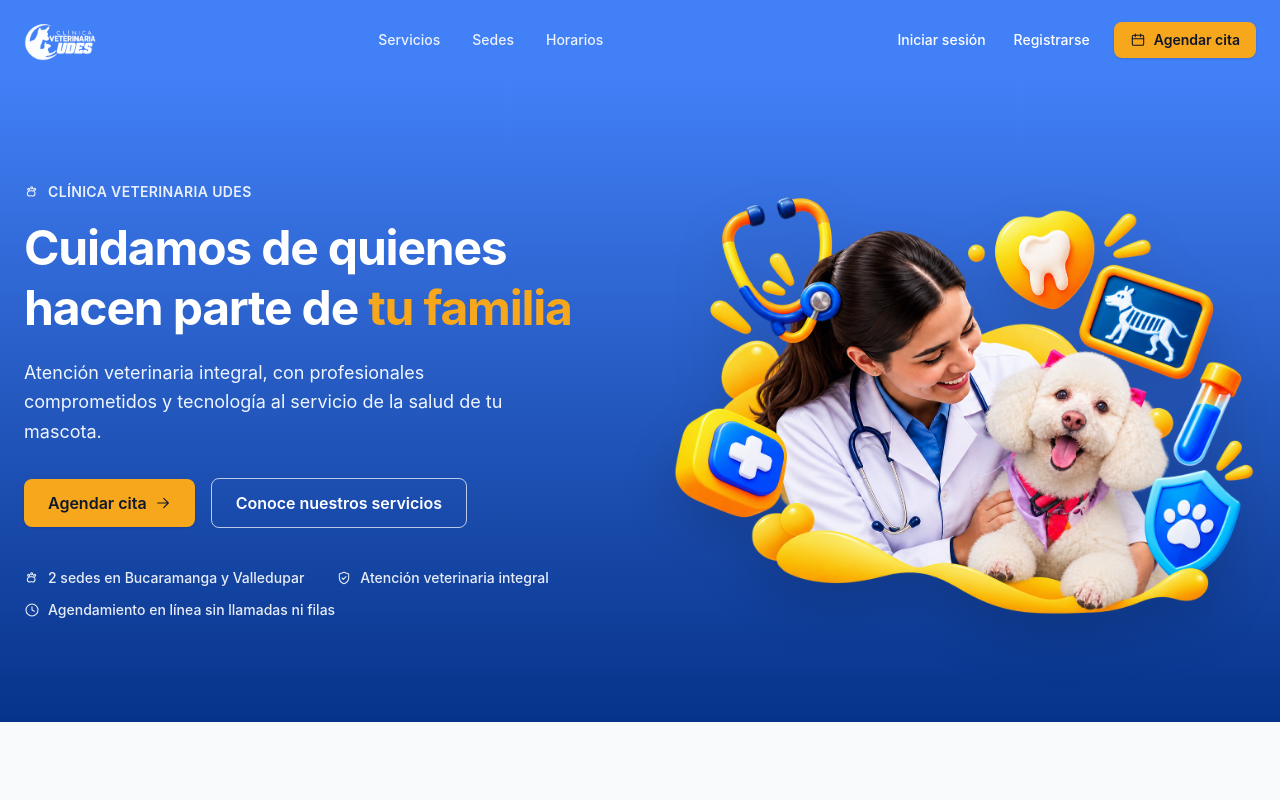
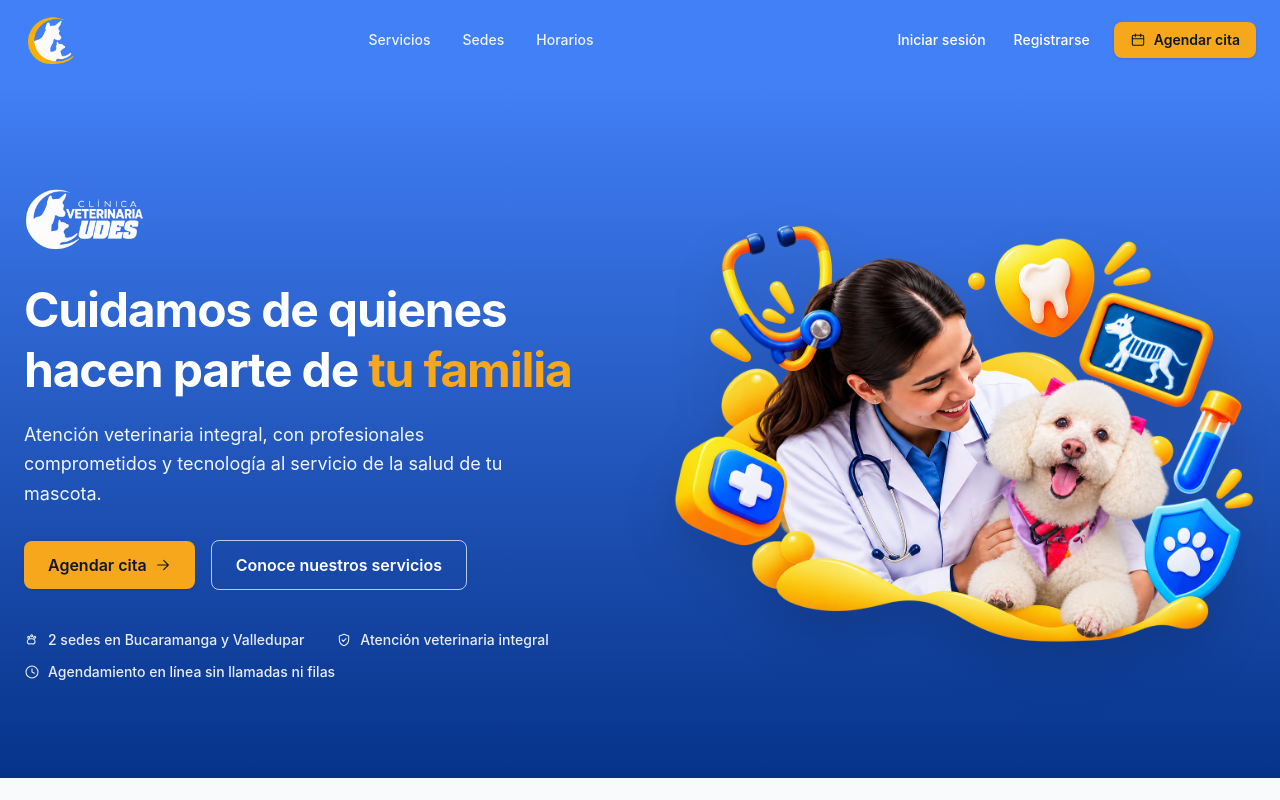
Before and after one commit to orinadaa/sistema-citas-veterinaria-udes, a React (Vite) app in the folder frontend/: page / in a window 1280 px wide. Shown: the top 800 px of the page. Built offline with nearby package versions, Linux system fonts and the light colour scheme; no server answers.

Commit message:
fix: logo corto en la topbar, logo blanco grande en el Hero
Navbar: logoblanco.png (wordmark completo) -> logocorto.png
(isotipo). Hero: reemplaza el texto "Clinica Veterinaria UDES" + icono
de pata por el logo blanco completo (logoblanco.png) en grande, arriba
del titular.

```diff
--- a/frontend/src/components/landing/Hero.jsx
+++ b/frontend/src/components/landing/Hero.jsx
@@ -14,6 +14,7 @@
 // background-image, asi que no hay riesgo de recorte responsivo.
 import { useNavigate } from 'react-router-dom';
 import fotoMain from '../../assets/foto-main.png';
+import logoBlanco from '../../assets/logoblanco.png';
 import { IconoFlechaDerecha, IconoPata, IconoEscudo, IconoReloj } from '../icons';
 import { useAuth } from '../../context/AuthContext';
 import { rutaAgendarCita } from '../../utils/rutas';
@@ -36,12 +37,9 @@ export function Hero() {
     <section className="relative overflow-hidden bg-gradient-to-b from-brand-blue-500 to-brand-blue-800">
       <div className="relative mx-auto grid max-w-7xl gap-10 px-4 py-16 sm:px-6 lg:grid-cols-2 lg:items-center lg:py-24">
         <div className="max-w-xl">
-          <p className="flex items-center gap-2 text-sm font-semibold uppercase tracking-wide text-white/90">
-            <IconoPata className="h-4 w-4" />
-            Clínica Veterinaria UDES
-          </p>
+          <img src={logoBlanco} alt="Clínica Veterinaria UDES" className="h-20 w-auto object-contain" />
 
-          <h1 className="mt-4 text-4xl font-bold leading-tight tracking-tight text-white md:text-5xl">
+          <h1 className="mt-6 text-4xl font-bold leading-tight tracking-tight text-white md:text-5xl">
             Cuidamos de quienes hacen parte de <span className="text-brand-amber">tu familia</span>
           </h1>
 
--- a/frontend/src/components/layout/Navbar.jsx
+++ b/frontend/src/components/layout/Navbar.jsx
@@ -7,7 +7,7 @@
 // navbar solido se continua sin costura visible hacia el degradado de
 // abajo.
 import { Link, useNavigate } from 'react-router-dom';
-import logoBlanco from '../../assets/logoblanco.png';
+import logoCorto from '../../assets/logocorto.png';
 import { useAuth } from '../../context/AuthContext';
 import { rutaAgendarCita } from '../../utils/rutas';
 import { IconoCalendario } from '../icons';
@@ -24,7 +24,7 @@ export function Navbar() {
     <header className="sticky top-0 z-40 bg-brand-blue">
       <div className="mx-auto flex h-20 max-w-7xl items-center justify-between px-4 sm:px-6">
         <Link to="/" className="flex items-center gap-2">
-          <img src={logoBlanco} alt="Clínica Veterinaria UDES" className="h-12 w-auto object-contain" />
+          <img src={logoCorto} alt="Clínica Veterinaria UDES" className="h-12 w-auto object-contain" />
         </Link>
 
         <nav className="hidden items-center gap-8 text-sm font-medium text-white/90 md:flex">
```
